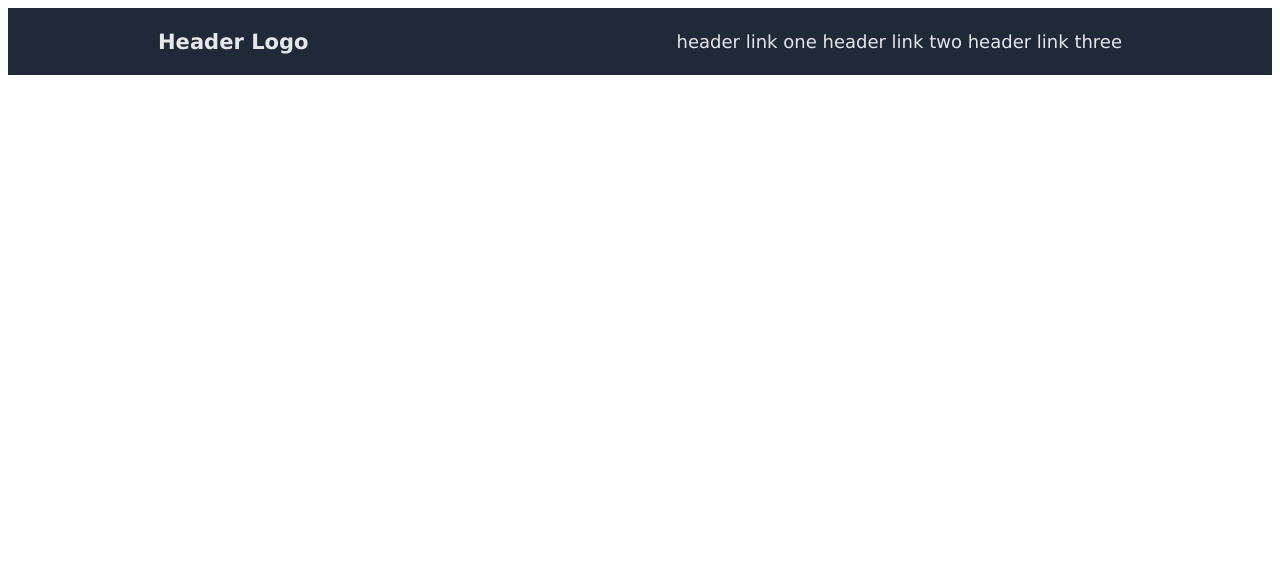
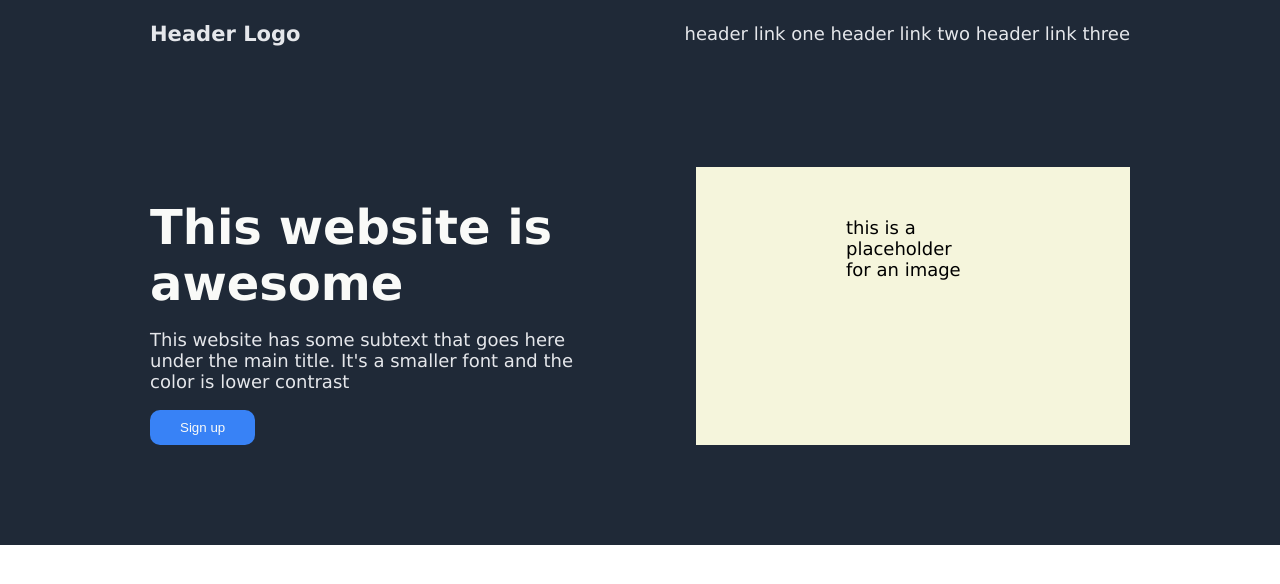
Before and after one commit to dodoburner/Project-Landing-Page, a plain HTML site: page index.html in a window 1280 px wide. Drawn offline with Linux system fonts and the light colour scheme.

Commit message:
Create Section1

```diff
--- a/index.html
+++ b/index.html
@@ -17,6 +17,15 @@
             <li><a href="2">header link two</a></li>
             <li><a href="3">header link three</a></li>
         </ul>
+</div>
+
+    <div class="section1">
+        <div class="left">
+        <h1 class="hero">This website is awesome</h1>
+        <p>This website has some subtext that goes here under the main title. It's a smaller font and the color is lower contrast</p>
+        <button>Sign up</button>
+    </div>
+        <div class="placeholder">this is a placeholder for an image</div>
     </div>
 
 
--- a/styles.css
+++ b/styles.css
@@ -1,3 +1,11 @@
+body {
+    display: flex;
+    flex-direction: column;
+    margin: 0;
+    font-family:'Lucida Sans', 'Lucida Sans Regular', 'Lucida Grande', 'Lucida Sans Unicode', Geneva, Verdana, sans-serif
+
+}
+
 .header {
     display: flex;
     flex-direction: row;
@@ -8,7 +16,7 @@
     align-items: center;
     padding-left: 150px;
     padding-right: 150px;
-    font-family: 'Lucida Sans', 'Lucida Sans Regular', 'Lucida Grande', 'Lucida Sans Unicode', Geneva, Verdana, sans-serif;
+
 
 }
 
@@ -28,3 +36,35 @@ a {
     color: #E5E7EB;
     text-decoration: none;
 }
+
+.section1 {
+    display: flex;
+    flex-direction: row;
+    padding: 100px 150px;
+    background-color:#1F2937;
+    font-size: 18px;
+    color: #E5E7EB;
+    gap: 80px;
+
+}
+
+.hero {
+    font-size: 48px;
+    font-weight: bolder;
+    color: #F9FAF8;
+    margin-bottom: 0;
+}
+
+.placeholder {
+    background-color: beige;
+    color: black;
+    padding: 50px 150px
+}
+
+button {
+    background-color: #3882F6;
+    color: #F9FAF8;
+    padding: 10px 30px;
+    border-radius: 10px;
+    border: #3882F6;
+}
```
